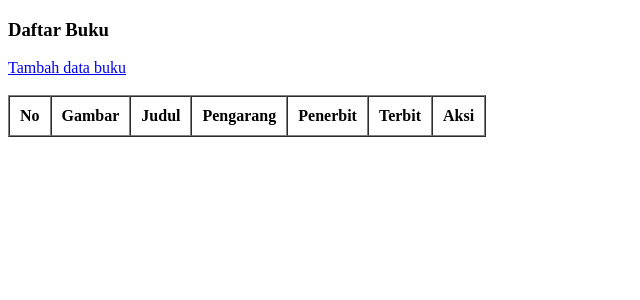
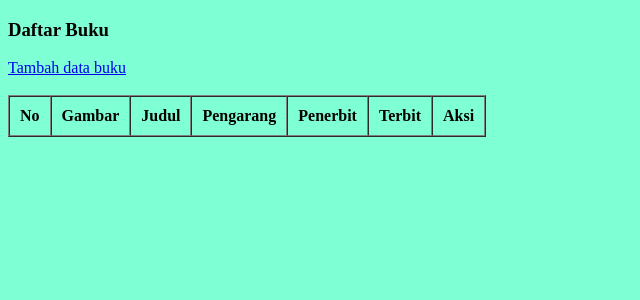
Before and after one commit to dimasprayuda212/prakweb_c_203040120_pw, a PHP site: page / in a window 1280 px wide. Shown: the top 300 px of the page, without its empty margins (0-640 px from the left). Run offline with PHP 8.4, Linux system fonts and the light colour scheme; data that the repository does not hold is empty.

Commit message:
update background

```diff
--- a/pw/index.php
+++ b/pw/index.php
@@ -12,6 +12,7 @@ $books = query("SELECT * FROM buku");
 	<meta charset="utf-8">
 	<meta name="viewport" content="width=device-width, intial-scale=1.0">
 	<title>Daftar Buku</title>
+	<link rel="stylesheet" href="style.css">
 </head>
 
 
--- /dev/null
+++ b/pw/style.css
@@ -0,0 +1,3 @@
+body {
+    background-color: aquamarine;
+}
```
